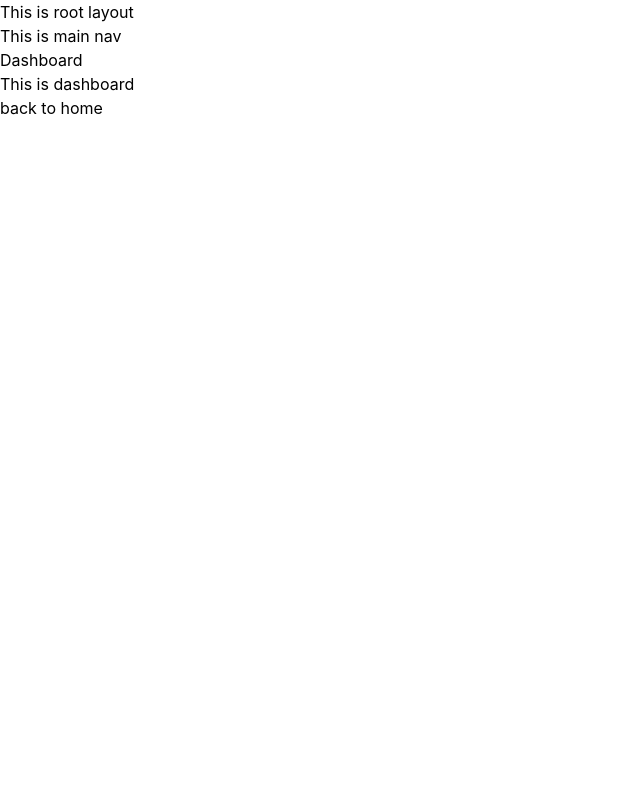
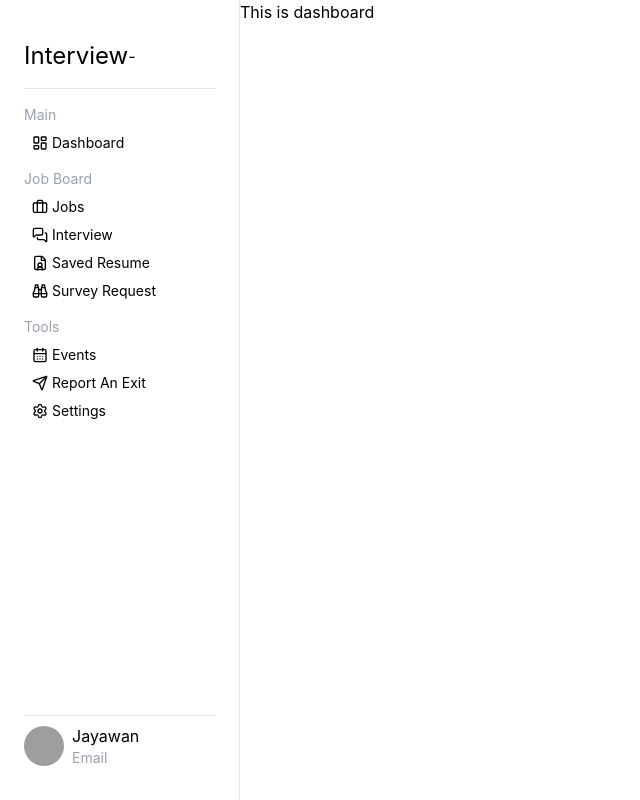
Before and after one commit to Shashwat64/Job-Tracker, a React (Vite) app: page /app/dashboard in a window 1280 px wide. Shown: the whole page, without its empty margins (0-640 px from the left). Built offline with nearby package versions, Linux system fonts and the light colour scheme; grey boxes are pictures that could not be loaded.

Commit message:
feat: add aside and nav with links

```diff
--- a/package.json
+++ b/package.json
@@ -10,6 +10,7 @@
     "preview": "vite preview"
   },
   "dependencies": {
+    "lucide-react": "^0.575.0",
     "react": "^19.2.0",
     "react-dom": "^19.2.0",
     "react-router-dom": "^7.13.1"
--- a/src/Components/AppLayout.jsx
+++ b/src/Components/AppLayout.jsx
@@ -5,11 +5,9 @@ import MainNav from './MainNav'
 
 export default function AppLayout(){
   return (
-    <>
-      <h2 className=''>This is root layout</h2>
-      <MainNav/>
-      <Link to="/dashboard">Dashboard</Link>
-      <Outlet/>
-    </>
+      <div className="flex"> {/* This is the wrapper Div */}
+        <MainNav/>
+        <Outlet/>
+      </div>
   )
 }
--- a/src/Components/Dashboard.jsx
+++ b/src/Components/Dashboard.jsx
@@ -4,7 +4,6 @@ export default function Dashboard(){
   return (
     <>
       <h2>This is dashboard</h2>
-      <Link to="/">back to home</Link>
     </>
   )
 }
--- a/src/Components/MainNav.jsx
+++ b/src/Components/MainNav.jsx
@@ -1,5 +1,80 @@
 import React from "react";
+import { Link } from 'react-router-dom'
+
+import { LayoutDashboard, Briefcase, MessagesSquare, Binoculars, FileUser, CalendarDays, Send, Settings} from 'lucide-react';
+
 
 export default function MainNav(){
-  return <nav>This is main nav</nav>
+  return (
+    <aside className="flex flex-col p-6 bg-white h-screen w-60 border-r border-gray-200 ">
+      <div className="flex py-4 border-b border-gray-200">
+        <h1 className="text-2xl">Interview</h1>
+        <button>-</button>
+      </div>
+
+      <nav className="flex flex-col gap-4 py-4 grow">
+        <div>
+          <p className="text-gray-400 text-sm">Main</p>
+          <div className="flex items-center m-2 mb-0 gap-1">
+            <LayoutDashboard size={16} color="#000000" />
+            <Link to="dashboard"className="text-sm">Dashboard</Link>
+          </div>
+        </div>
+
+
+        <div className="flex flex-col">
+          <p className="text-gray-400 text-sm" >Job Board</p>
+          <div className="flex items-center m-2 mb-0 gap-1">
+            <Briefcase size={16} color="#000000" />
+            <Link to="job"className="text-sm">Jobs</Link>
+          </div>
+
+          <div className="flex items-center m-2 mb-0 gap-1">
+            <MessagesSquare size={16} color="#000000" />
+            <Link to="interview"className="text-sm">Interview</Link>
+          </div>
+
+          <div className="flex items-center m-2 mb-0 gap-1">
+            <FileUser size={16} color="#000000" />
+            <Link to="saved-resume"className="text-sm">Saved Resume</Link>
+          </div>
+
+          <div className="flex items-center m-2 mb-0 gap-1">
+            <Binoculars size={16} color="#000000" />
+            <Link to="survey-request"className="text-sm">Survey Request</Link>
+          </div>
+        </div>
+
+        <div className="flex flex-col">
+          <p className="text-gray-400 text-sm" >Tools</p>
+          <div className="flex items-center m-2 mb-0 gap-1">
+            <CalendarDays size={16} color="#000000" />
+            <Link to="events"className="text-sm">Events</Link>
+          </div>
+
+          <div className="flex items-center m-2 mb-0 gap-1">
+            <Send size={16} color="#000000" />
+            <Link to="report-an-exit"className="text-sm">Report An Exit</Link>
+          </div>
+
+          <div className="flex items-center m-2 mb-0 gap-1">
+            <Settings size={16} color="#000000" />
+            <Link to="settings"className="text-sm">Settings</Link>
+          </div>
+
+        </div>
+
+      </nav>
+
+      <div className="py-2 flex items-center gap-2 border-t border-gray-200 bg-white">
+        <img className="w-10 h-10 rounded-full overflow-hidden object-cover object-[50%_50%]" src="https://i.imgur.com/F9Nf9Fx.jpeg" />
+        <div>
+          <p>Jayawan</p>
+          <p className="text-gray-400 text-sm">Email</p>
+
+
+        </div>
+      </div>
+    </aside>
+  )
 }
```
Also changed, not shown: 1 other file (tests, documents, lock files or other folders).
